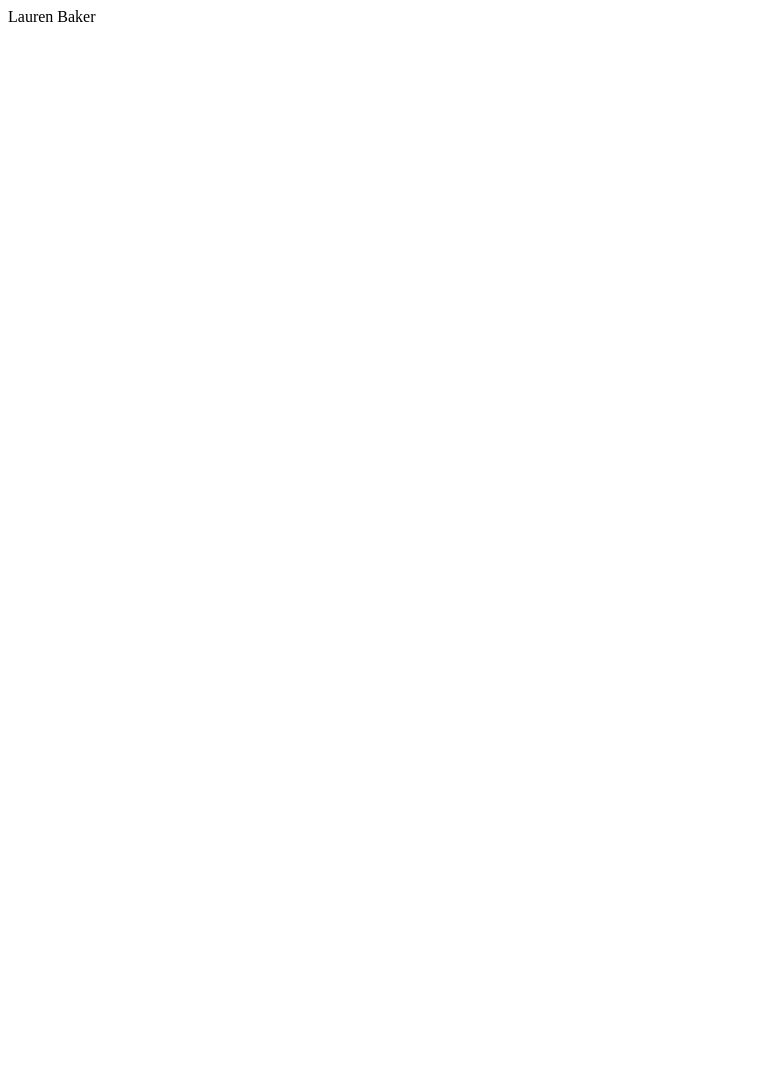
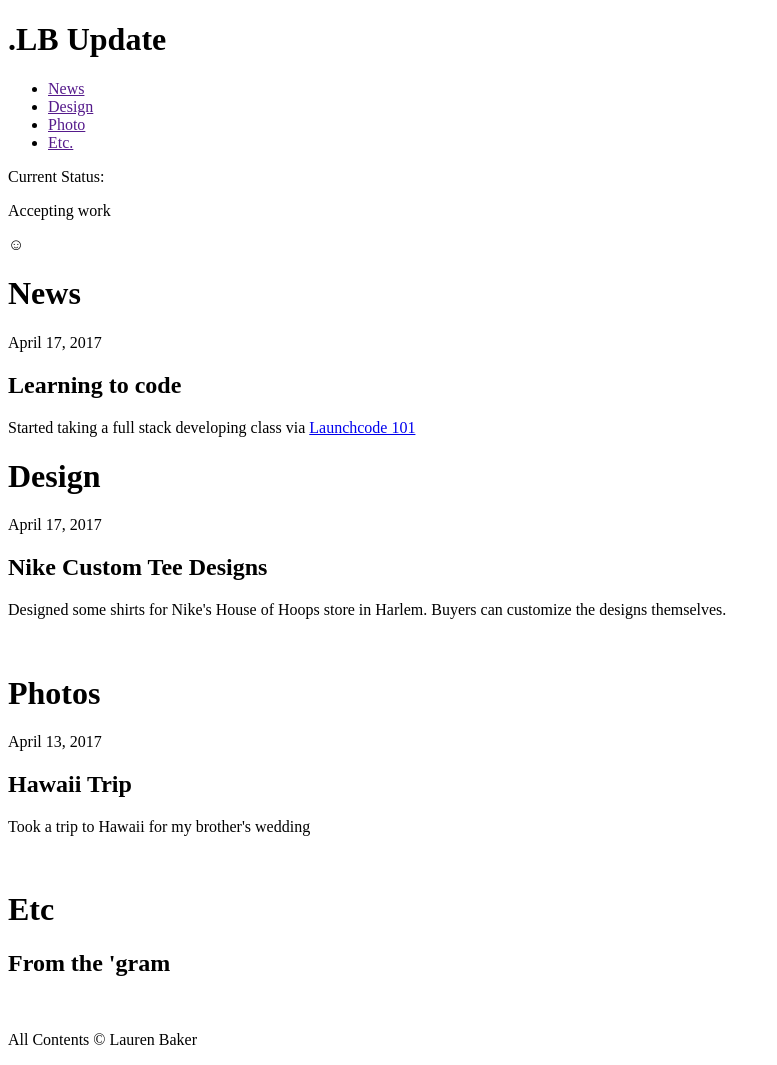
Before and after one commit to spexbakerx/html-me-something, a plain HTML site: page index.html in a window 1280 px wide. Shown: the whole page, without its empty margins (0-777 px from the left). Before the commit the page ends 800 px from the top, so only its background shows below. Drawn offline with Linux system fonts and the light colour scheme.

Commit message:
Finished working on HTML page

```diff
--- a/index.html
+++ b/index.html
@@ -1 +1,77 @@
-<p>Lauren Baker</p>
+<!DOCTYPE html>
+<html>
+
+<head>
+<title> My Webpage </title>
+</head>
+
+<body>
+
+  <div class = "header">
+    <header>
+      <h1 class = "logo"> .LB Update </h1>
+      <ul class = "nav">
+        <li><a href = ""> News </a></li>
+        <li><a href = ""> Design </a></li>
+        <li><a href = ""> Photo </a></li>
+        <li><a href = ""> Etc. </a></li>
+      </ul>
+    </header>
+  </div>
+
+  <div class = "status">
+    <p> Current Status: </p>
+    <p> Accepting work </p>
+    <p class = "face"> &#9786; </p>
+  </div>
+
+  <main>
+
+    <h1> News </h1>
+
+    <article>
+      <p> April 17, 2017 </p>
+      <h2>Learning to code </h2>
+      <p>Started taking a full stack developing class via <a href= "https://www.launchcode.org/lc101"> Launchcode 101 </a> </p>
+    </article>
+
+    <h1> Design </h1>
+
+    <article>
+      <p> April 17, 2017 </p>
+      <h2> Nike Custom Tee Designs </h2>
+      <p> Designed some shirts for Nike's House of Hoops store in Harlem. Buyers can customize the designs themselves.</p>
+      <img sr = "">
+    </article>
+
+    <h1> Photos </h1>
+
+    <article>
+      <p> April 13, 2017 </p>
+      <h2> Hawaii Trip </h2>
+      <p> Took a trip to Hawaii for my brother's wedding </p>
+      <img sr = "">
+    </article>
+
+    <h1> Etc </h1>
+
+    <article>
+      <h2> From the 'gram </h2>
+      <img sr = "">
+      <img sr = "">
+      <img sr = "">
+    </article>
+
+  </main>
+
+  <div class = "footer">
+    <footer>
+      <p> All Contents © Lauren Baker </p>
+    </footer>
+  </div>
+
+</body>
+
+
+
+</html>
```
